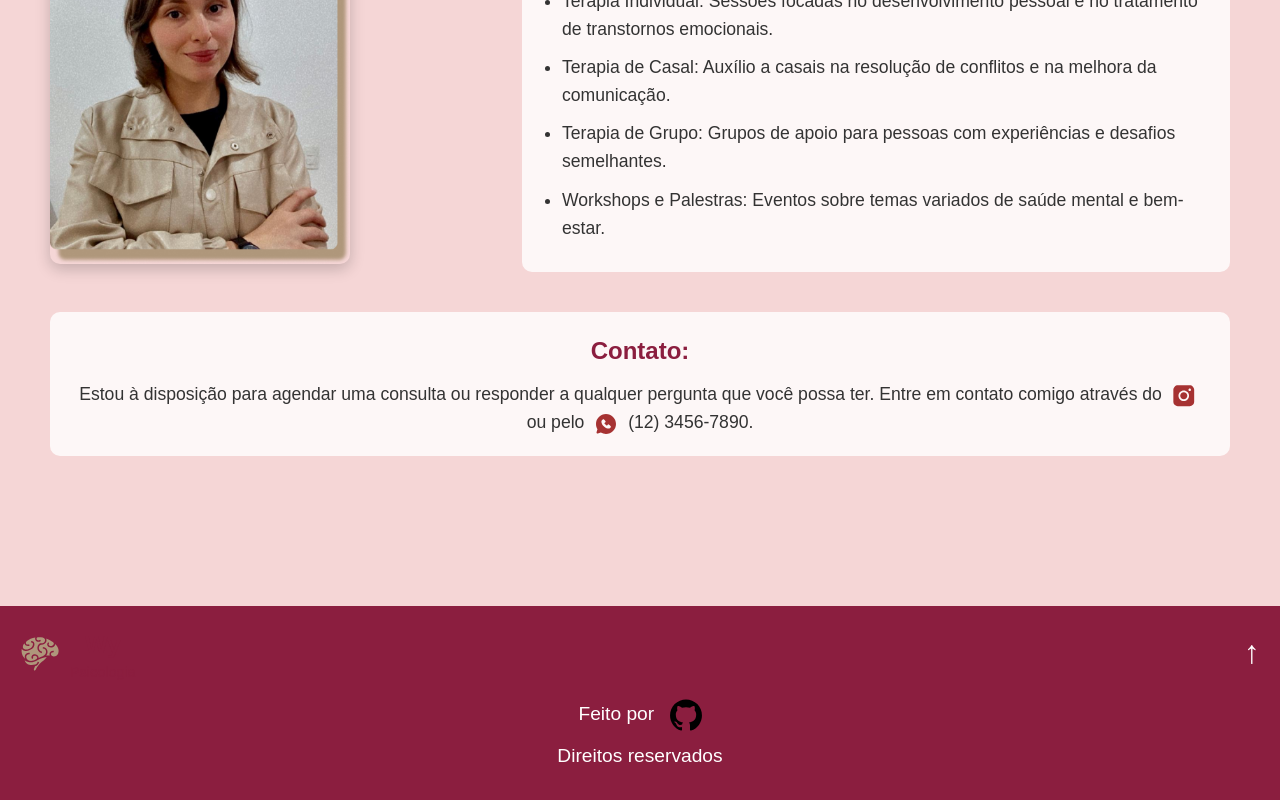
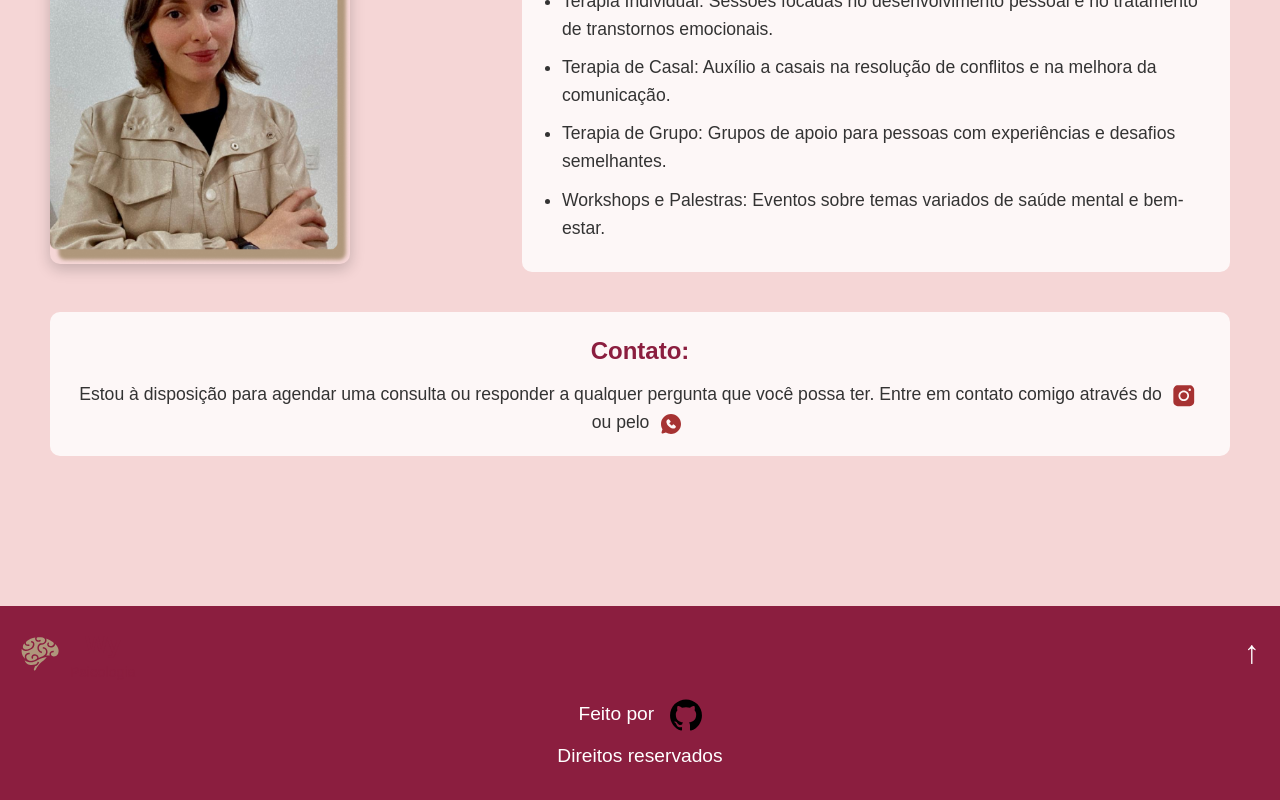
Before and after one commit to WURST1one/Psic-loga-Wendy, a React (Vite) app: page / in a window 1280 px wide. Shown: the part 4256-5056 px from the top of the page. Built offline with nearby package versions, Linux system fonts and the light colour scheme.

Commit message:
Corrigindo importações

```diff
--- a/src/components/Rodape.jsx
+++ b/src/components/Rodape.jsx
@@ -1,8 +1,7 @@
 import React from 'react';
 import '../styles/Rodape.css';
 import logoIcon from '../assets/game-icons_brain.svg';
-import githubIcon from '../assets/vector.svg'; // Usar o novo ícone vector.svg
-
+import githubIcon from '../assets/Vector.svg';
 const Rodape = () => {
   const scrollToTop = () => {
     window.scrollTo({
--- a/src/components/ServicosOferecidos.jsx
+++ b/src/components/ServicosOferecidos.jsx
@@ -32,7 +32,7 @@ const ServicosOferecidos = () => {
           <a href="https://wa.me/+5511991605088" target="_blank" rel="noopener noreferrer">
             <img src={whatsappIcon} alt="WhatsApp" className="social-icon" />
           </a>{' '}
-          (12) 3456-7890.
+
         </p>
       </div>
     </section>
```
